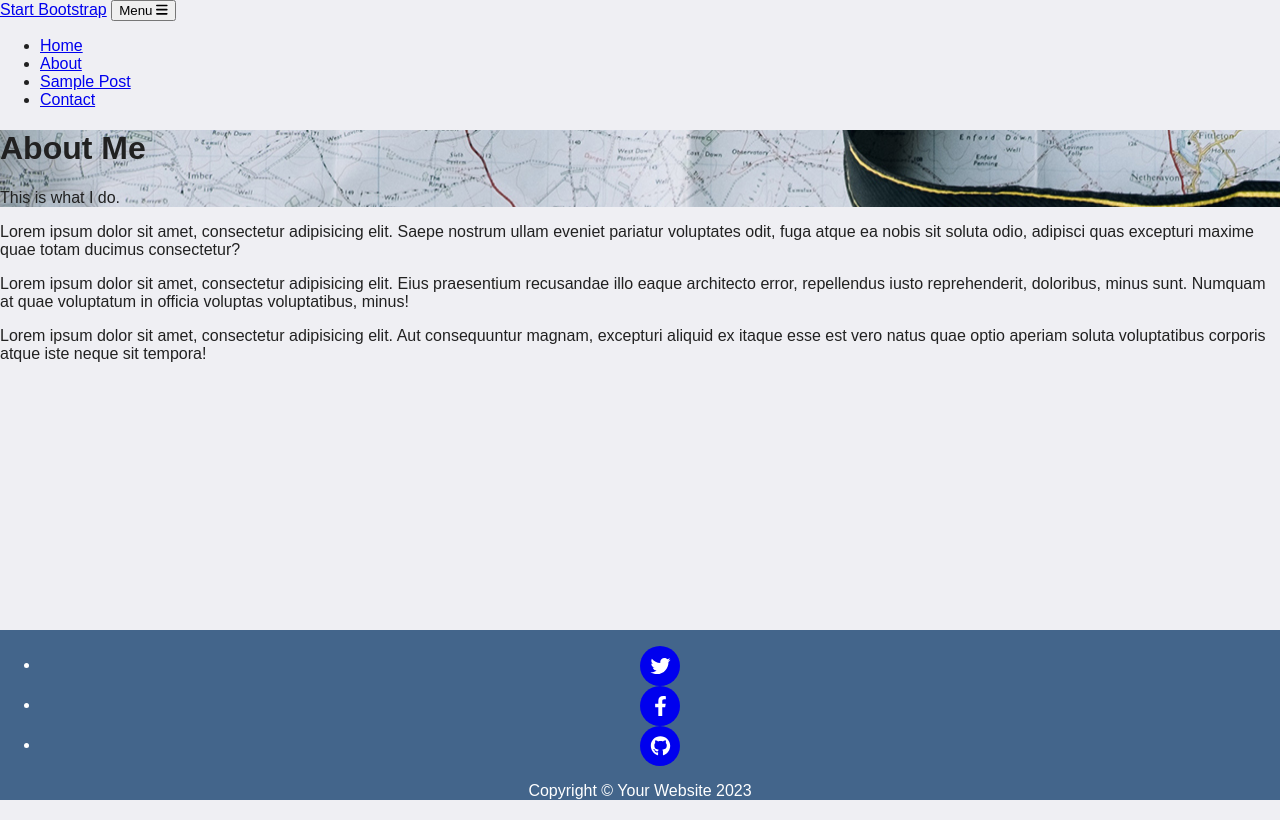
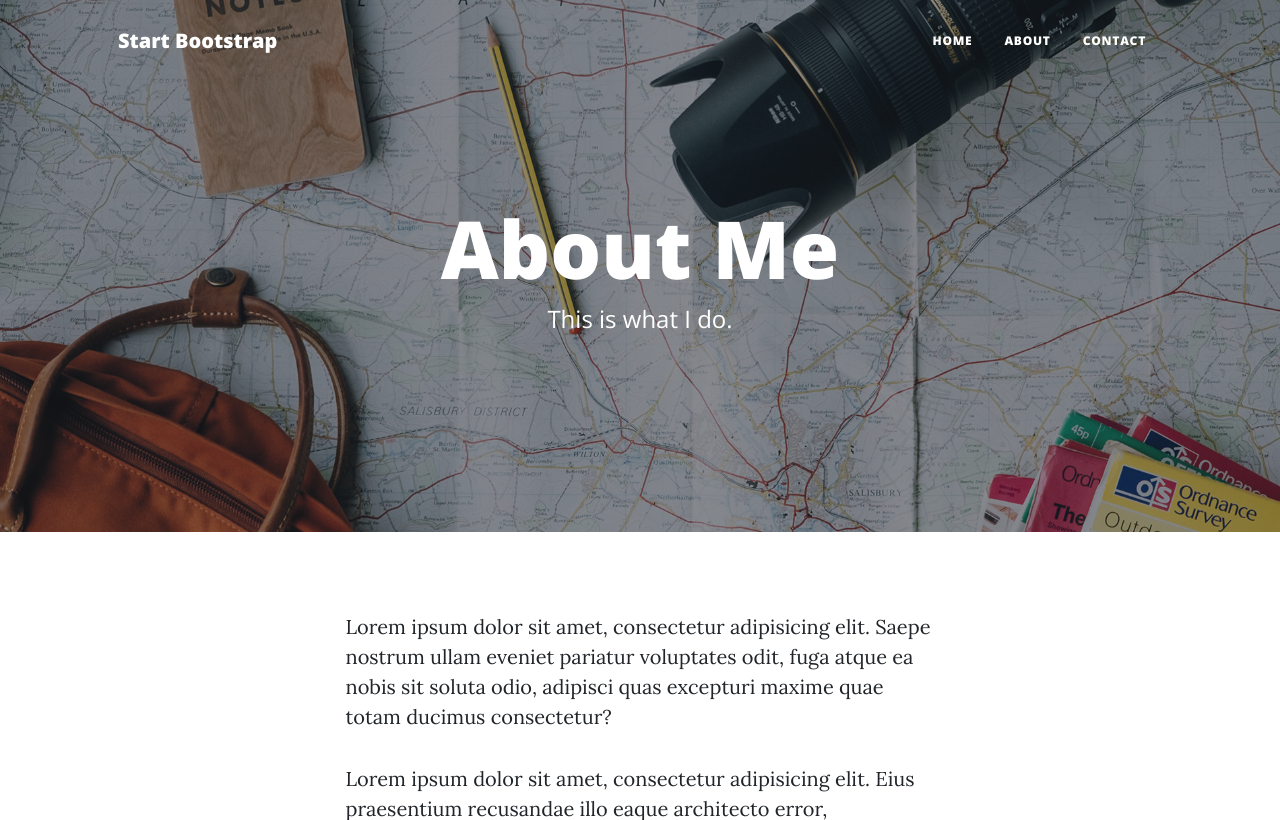
Before and after one commit to CamilleOnoda/100_days_Python, a Flask app: page /about in a window 1280 px wide. Shown: the top 820 px of the page. Run offline with Flask 3, Linux system fonts and the light colour scheme; some libraries are stand-ins or nearby versions.

Commit message:
Create the about template to be rendered

```diff
--- a/Day_59/upgraded-blog/templates/about.html
+++ b/Day_59/upgraded-blog/templates/about.html
@@ -1,41 +1,6 @@
-<!DOCTYPE html>
-<html lang="en">
-    <head>
-        <meta charset="utf-8" />
-        <meta name="viewport" content="width=device-width, initial-scale=1, shrink-to-fit=no" />
-        <meta name="description" content="" />
-        <meta name="author" content="" />
-        <title>Clean Blog - Start Bootstrap Theme</title>
-        <link rel="icon" type="image/x-icon" href="assets/favicon.ico" />
-        <!-- Font Awesome icons (free version)-->
-        <script src="https://use.fontawesome.com/releases/v6.3.0/js/all.js" crossorigin="anonymous"></script>
-        <!-- Google fonts-->
-        <link href="https://fonts.googleapis.com/css?family=Lora:400,700,400italic,700italic" rel="stylesheet" type="text/css" />
-        <link href="https://fonts.googleapis.com/css?family=Open+Sans:300italic,400italic,600italic,700italic,800italic,400,300,600,700,800" rel="stylesheet" type="text/css" />
-        <!-- Core theme CSS (includes Bootstrap)-->
-        <link href="css/styles.css" rel="stylesheet" />
-    </head>
-    <body>
-        <!-- Navigation-->
-        <nav class="navbar navbar-expand-lg navbar-light" id="mainNav">
-            <div class="container px-4 px-lg-5">
-                <a class="navbar-brand" href="index.html">Start Bootstrap</a>
-                <button class="navbar-toggler" type="button" data-bs-toggle="collapse" data-bs-target="#navbarResponsive" aria-controls="navbarResponsive" aria-expanded="false" aria-label="Toggle navigation">
-                    Menu
-                    <i class="fas fa-bars"></i>
-                </button>
-                <div class="collapse navbar-collapse" id="navbarResponsive">
-                    <ul class="navbar-nav ms-auto py-4 py-lg-0">
-                        <li class="nav-item"><a class="nav-link px-lg-3 py-3 py-lg-4" href="index.html">Home</a></li>
-                        <li class="nav-item"><a class="nav-link px-lg-3 py-3 py-lg-4" href="about.html">About</a></li>
-                        <li class="nav-item"><a class="nav-link px-lg-3 py-3 py-lg-4" href="post.html">Sample Post</a></li>
-                        <li class="nav-item"><a class="nav-link px-lg-3 py-3 py-lg-4" href="contact.html">Contact</a></li>
-                    </ul>
-                </div>
-            </div>
-        </nav>
+{% include 'header.html' %}
         <!-- Page Header-->
-        <header class="masthead" style="background-image: url('assets/img/about-bg.jpg')">
+        <header class="masthead" style="background-image: url('../static/assets/img/about-bg.jpg')">
             <div class="container position-relative px-4 px-lg-5">
                 <div class="row gx-4 gx-lg-5 justify-content-center">
                     <div class="col-md-10 col-lg-8 col-xl-7">
@@ -60,44 +25,10 @@
             </div>
         </main>
         <!-- Footer-->
-        <footer class="border-top">
-            <div class="container px-4 px-lg-5">
-                <div class="row gx-4 gx-lg-5 justify-content-center">
-                    <div class="col-md-10 col-lg-8 col-xl-7">
-                        <ul class="list-inline text-center">
-                            <li class="list-inline-item">
-                                <a href="#!">
-                                    <span class="fa-stack fa-lg">
-                                        <i class="fas fa-circle fa-stack-2x"></i>
-                                        <i class="fab fa-twitter fa-stack-1x fa-inverse"></i>
-                                    </span>
-                                </a>
-                            </li>
-                            <li class="list-inline-item">
-                                <a href="#!">
-                                    <span class="fa-stack fa-lg">
-                                        <i class="fas fa-circle fa-stack-2x"></i>
-                                        <i class="fab fa-facebook-f fa-stack-1x fa-inverse"></i>
-                                    </span>
-                                </a>
-                            </li>
-                            <li class="list-inline-item">
-                                <a href="#!">
-                                    <span class="fa-stack fa-lg">
-                                        <i class="fas fa-circle fa-stack-2x"></i>
-                                        <i class="fab fa-github fa-stack-1x fa-inverse"></i>
-                                    </span>
-                                </a>
-                            </li>
-                        </ul>
-                        <div class="small text-center text-muted fst-italic">Copyright &copy; Your Website 2023</div>
-                    </div>
-                </div>
-            </div>
-        </footer>
+            {% include 'footer.html' %}
         <!-- Bootstrap core JS-->
         <script src="https://cdn.jsdelivr.net/npm/bootstrap@5.2.3/dist/js/bootstrap.bundle.min.js"></script>
         <!-- Core theme JS-->
-        <script src="js/scripts.js"></script>
+        <script src="../static/js/scripts.js"></script>
     </body>
 </html>
```
